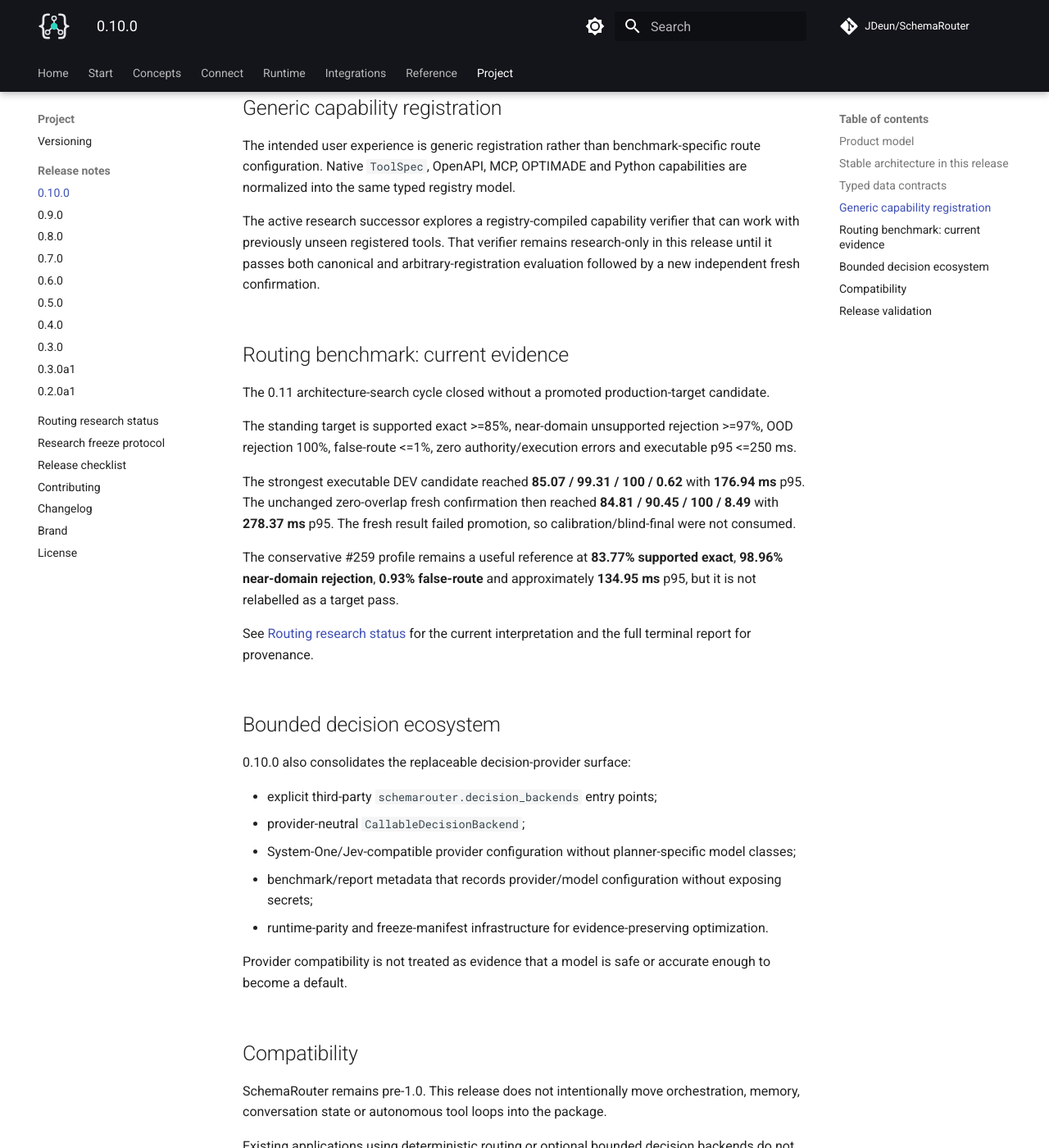
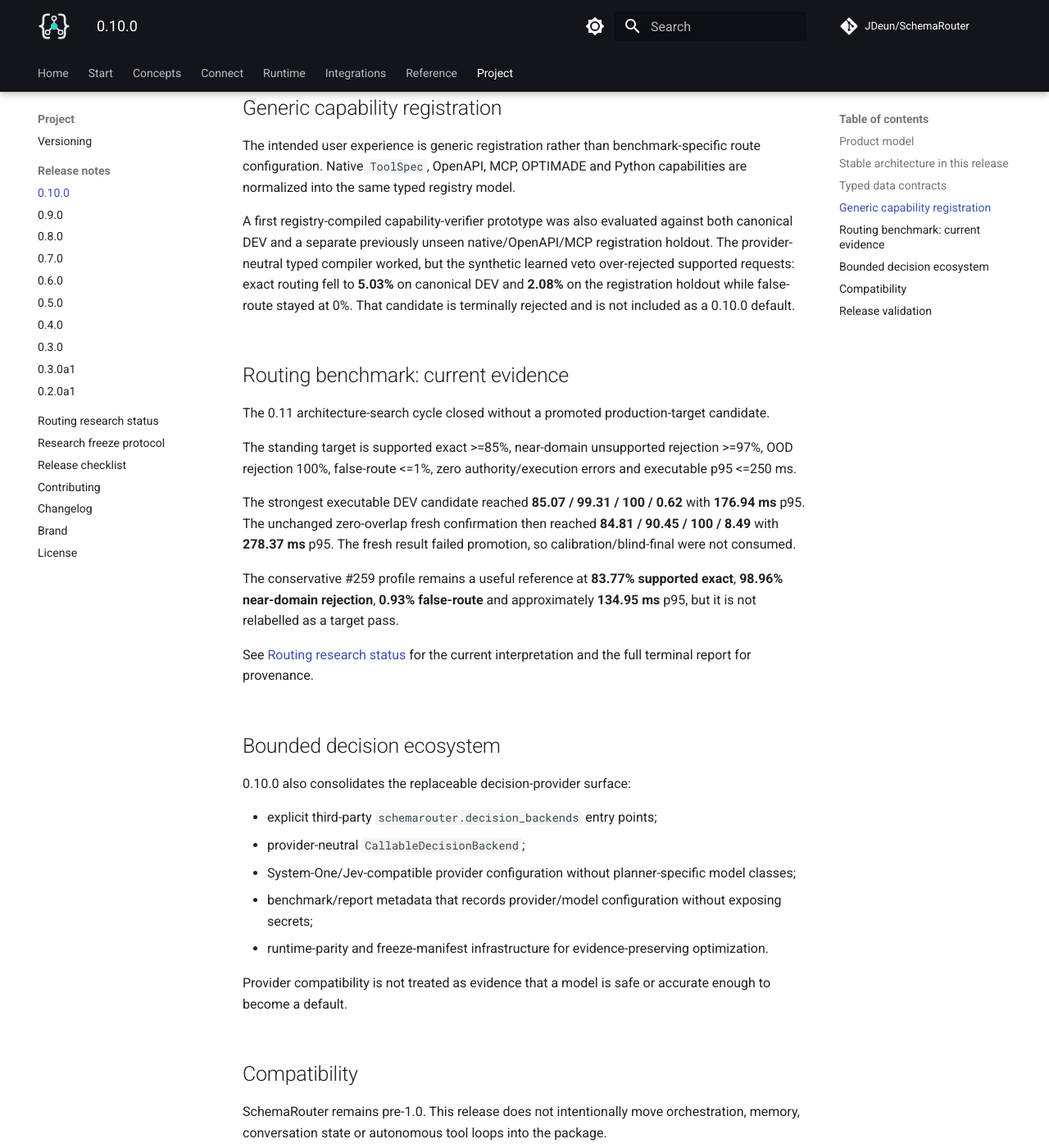
Before and after one commit to JDeun/SchemaRouter, an MkDocs documentation site: the page built from docs/releases/0.10.0.md, in a window 1280 px wide and 1400 px high, scrolled down 1706 px. Shown: the whole window at 82% size. Built offline with MkDocs 1.6.1 and Material for MkDocs 9.7.7, drawn with Linux system fonts in a browser that asks for light colours; comment, search, counter and statistics services are not loaded; some of the changed text lies outside the part shown.

Commit message:
docs: record #338 terminal result in 0.10 notes

```diff
--- a/docs/releases/0.10.0.md
+++ b/docs/releases/0.10.0.md
@@ -71,10 +71,11 @@ The intended user experience is generic registration rather than benchmark-speci
 configuration. Native `ToolSpec`, OpenAPI, MCP, OPTIMADE and Python capabilities are normalized
 into the same typed registry model.
 
-The active research successor explores a registry-compiled capability verifier that can work with
-previously unseen registered tools. That verifier remains research-only in this release until it
-passes both canonical and arbitrary-registration evaluation followed by a new independent fresh
-confirmation.
+A first registry-compiled capability-verifier prototype was also evaluated against both canonical
+DEV and a separate previously unseen native/OpenAPI/MCP registration holdout. The provider-neutral
+typed compiler worked, but the synthetic learned veto over-rejected supported requests: exact routing
+fell to **5.03%** on canonical DEV and **2.08%** on the registration holdout while false-route stayed
+at 0%. That candidate is terminally rejected and is not included as a 0.10.0 default.
 
 ## Routing benchmark: current evidence
 
@@ -113,7 +114,7 @@ SchemaRouter remains pre-1.0. This release does not intentionally move orchestra
 conversation state or autonomous tool loops into the package.
 
 Existing applications using deterministic routing or optional bounded decision backends do not need
-to adopt the successor capability-verifier research path.
+to adopt any experimental capability-verifier path.
 
 ## Release validation
 
```
